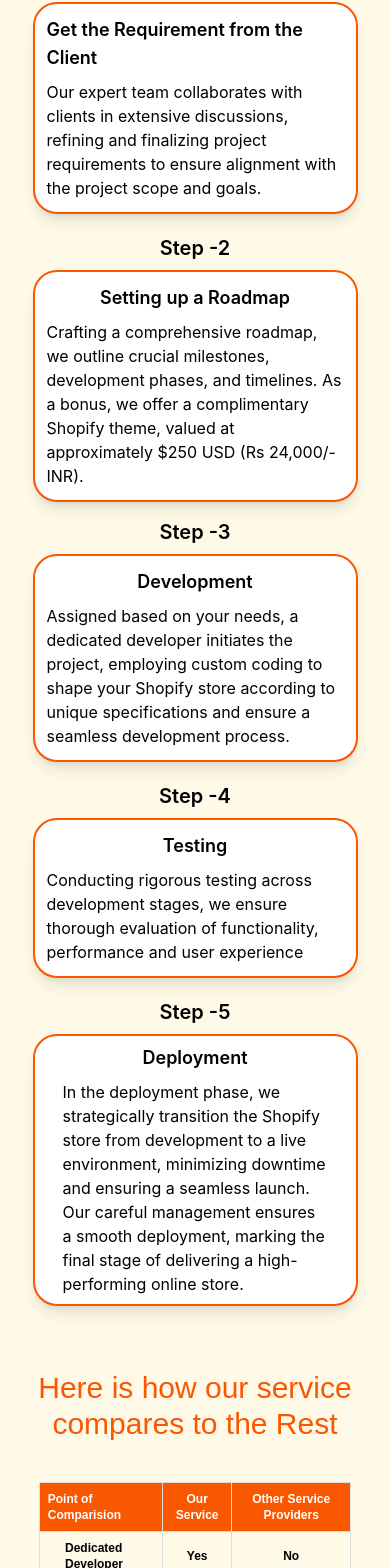
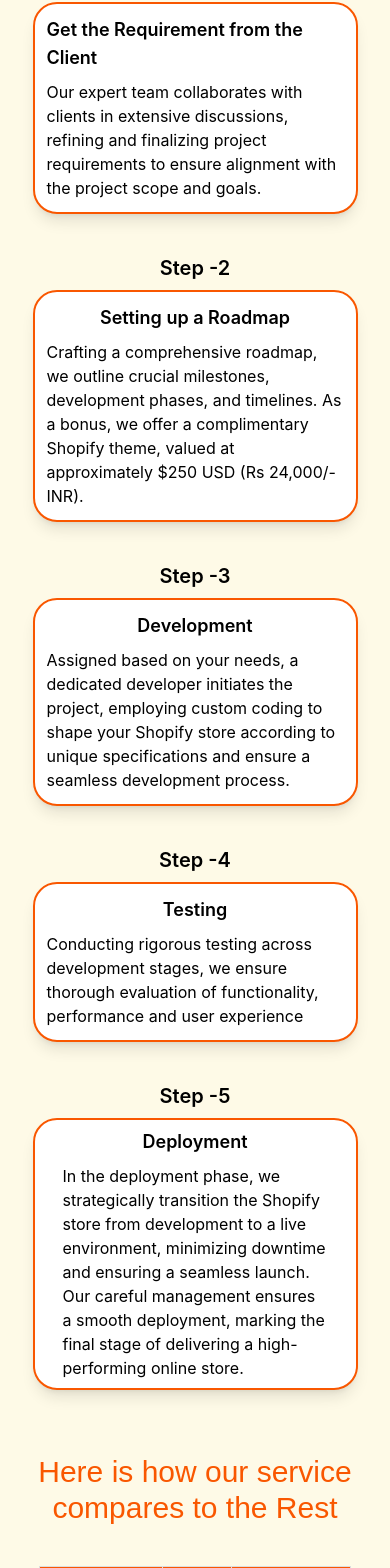
Before and after one commit to sellerkinfrontend/quick-solution, a React (Create React App) app: page / in a window 390 px wide. Shown: the part 3458-5026 px from the top of the page. Built offline with nearby package versions, Linux system fonts and the light colour scheme.

Commit message:
fix : process component  mobile version updated

```diff
--- a/src/components/Process.jsx
+++ b/src/components/Process.jsx
@@ -32,7 +32,7 @@ const Process = () => {
                 </div>
 
 
-                <div className='flex flex-col md:flex-row justify-start relative md:right-10 mt-5 '>
+                <div className='flex flex-col md:flex-row justify-start relative md:right-10 mt-10  md:mt-5 '>
                     <div className='text-xl  font-semibold flex justify-center relative xl:left-80 md:left-48 lg:left-60'>
                         <p>Step -2 </p>
                     </div>
@@ -47,7 +47,7 @@ const Process = () => {
 
 
                 </div>
-                <div className='flex flex-col md:flex-row justify-end  relative md:right-6 mt-4 lg:right-12 '>
+                <div className='flex flex-col md:flex-row justify-end  relative md:right-6 mt-10 md:mt-4  lg:right-12 '>
                     <div className='text-xl  font-semibold flex justify-center  relative xl:left-80 md:left-48 lg:left-60'>
                         <p>Step -3 </p>
                     </div>
@@ -64,7 +64,7 @@ const Process = () => {
 
 
                 </div>
-                <div className='flex flex-col md:flex-row justify-start relative md:right-10 lg:right-12 mt-5'>
+                <div className='flex flex-col md:flex-row justify-start relative md:right-10 lg:right-12 md:mt-5 mt-10'>
                     <div className='text-xl  font-semibold flex justify-center  relative xl:left-80 md:left-48 lg:left-60'>
                         <p>Step -4 </p>
                     </div>
@@ -81,7 +81,7 @@ const Process = () => {
 
 
                 </div>
-                <div className='flex flex-col md:flex-row justify-end relative md:right-6 mt-5  lg:right-12'>
+                <div className='flex flex-col md:flex-row justify-end relative md:right-6 md:mt-5 mt-10 lg:right-12'>
                     <div className='text-xl  font-semibold flex justify-center  relative xl:left-80 md:left-48 lg:left-60'>
                         <p>Step -5 </p>
                     </div>
```
